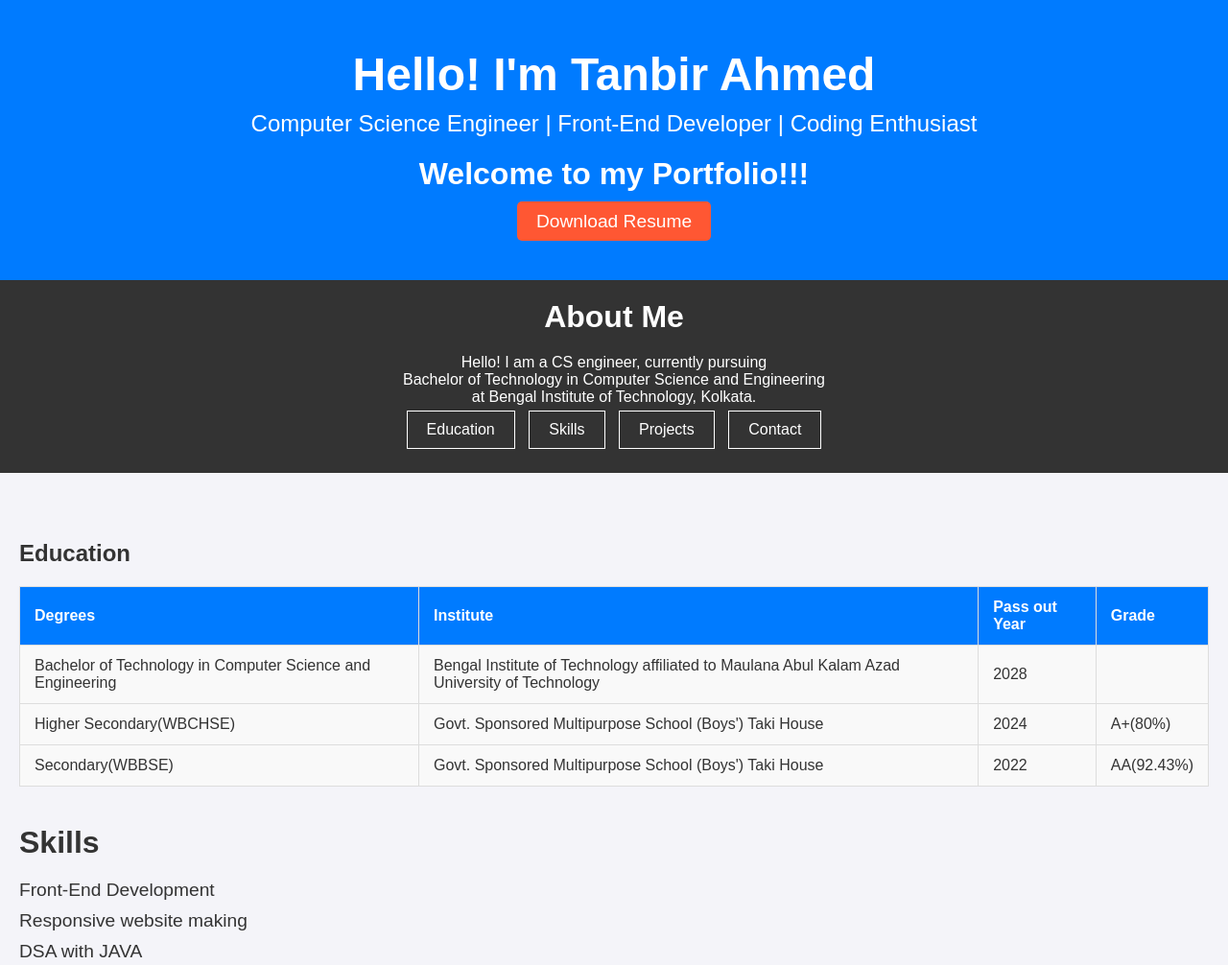
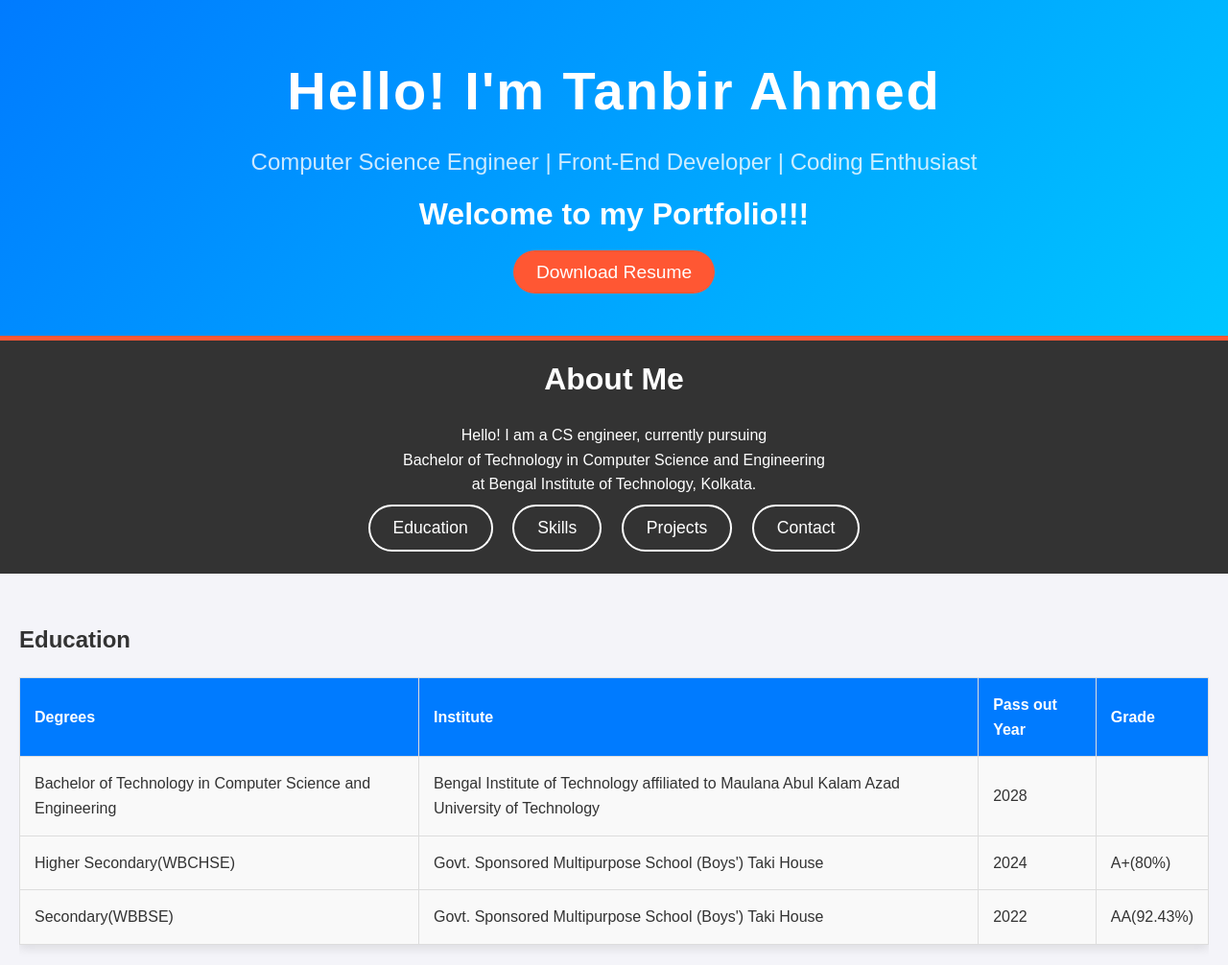
Before and after one commit to ta-gthb/portfolio, a plain HTML site: page index.html in a window 1280 px wide. Shown: the top 1006 px of the page at 96% size. Drawn offline with Linux system fonts and the light colour scheme.

Commit message:
Update styles.css

```diff
--- a/styles.css
+++ b/styles.css
@@ -5,28 +5,33 @@
     box-sizing: border-box;
 }
 
+/* Global Styles */
 body {
     font-family: 'Arial', sans-serif;
     background-color: #f4f4f9;
     color: #333;
+    line-height: 1.6;
 }
 
 /* Header Section */
 header {
     text-align: center;
     padding: 50px 20px;
-    background-color: #007bff;
+    background: linear-gradient(135deg, #007bff, #00c6ff);
     color: white;
+    border-bottom: 5px solid #ff5733;
 }
 
 header h1 {
-    font-size: 3rem;
+    font-size: 3.5rem;
     margin-bottom: 10px;
+    letter-spacing: 2px;
 }
 
 header p {
     font-size: 1.5rem;
     margin-bottom: 10px;
+    opacity: 0.8;
 }
 
 header h2 {
@@ -36,23 +41,25 @@ header h2 {
 
 header .download-btn {
     background-color: #ff5733;
-    padding: 10px 20px;
+    padding: 12px 24px;
     color: white;
     text-decoration: none;
-    border-radius: 5px;
+    border-radius: 30px;
     font-size: 1.2rem;
-    transition: background-color 0.3s ease;
+    transition: all 0.3s ease-in-out;
 }
 
 header .download-btn:hover {
     background-color: #c63d29;
+    transform: translateY(-3px);
+    box-shadow: 0 10px 20px rgba(0, 0, 0, 0.1);
 }
 
 /* Navigation */
 nav {
     background-color: #333;
     color: white;
-    padding: 20px;
+    padding: 15px;
     text-align: center;
 }
 
@@ -63,20 +70,24 @@ nav h1 {
 
 nav ul {
     list-style: none;
+    padding-left: 0;
 }
 
 nav ul button {
     background: none;
-    border: 1px solid #fff;
-    padding: 10px 20px;
-    margin: 5px;
+    border: 2px solid #fff;
+    padding: 12px 24px;
+    margin: 8px;
     color: white;
-    font-size: 1rem;
+    font-size: 1.1rem;
     cursor: pointer;
+    border-radius: 25px;
+    transition: background-color 0.3s, transform 0.3s;
 }
 
 nav ul button:hover {
-    background-color: #555;
+    background-color: #007bff;
+    transform: translateY(-3px);
 }
 
 nav ul button a {
@@ -103,10 +114,12 @@ table {
     width: 100%;
     border-collapse: collapse;
     text-align: left;
+    box-shadow: 0 4px 10px rgba(0, 0, 0, 0.1);
+    margin-bottom: 40px;
 }
 
 th, td {
-    padding: 12px 15px;
+    padding: 15px;
     border: 1px solid #ddd;
 }
 
@@ -125,18 +138,34 @@ td {
 }
 
 .Skills h2 {
-    font-size: 2rem;
+    font-size: 2.5rem;
     margin-bottom: 20px;
+    text-align: center;
+    color: #333;
 }
 
 .Skills ul {
     list-style: none;
     padding-left: 0;
+    display: flex;
+    justify-content: center;
+    flex-wrap: wrap;
 }
 
 .Skills li {
+    background-color: #ff5733;
+    padding: 10px 20px;
+    margin: 10px;
+    border-radius: 25px;
     font-size: 1.2rem;
-    margin-bottom: 10px;
+    color: white;
+    transition: all 0.3s ease-in-out;
+    box-shadow: 0 4px 10px rgba(0, 0, 0, 0.1);
+}
+
+.Skills li:hover {
+    transform: translateY(-5px);
+    background-color: #c63d29;
 }
 
 .Skills h4 {
@@ -157,12 +186,13 @@ td {
 }
 
 img {
-    max-width: 100%;
+    max-width: 80px;
     height: auto;
+    transition: transform 0.3s;
 }
 
-h2, h4, h5 {
-    margin-top: 20px;
+img:hover {
+    transform: scale(1.1);
 }
 
 /* Contact Section */
@@ -177,8 +207,18 @@ h2, h4, h5 {
 }
 
 .contact-id li {
-    font-size: 1.2rem;
+    font-size: 1.3rem;
     margin-bottom: 15px;
+    transition: transform 0.3s ease-in-out;
+}
+
+.contact-id li:hover {
+    transform: translateX(5px);
+}
+
+.contact-id h2 {
+    font-size: 2rem;
+    color: #007bff;
 }
 
 /* Note Section */
@@ -187,7 +227,7 @@ h2, h4, h5 {
     text-align: center;
     background-color: #ff5733;
     color: white;
-    padding: 10px;
+    padding: 12px;
 }
 
 marquee {
@@ -222,7 +262,13 @@ marquee {
     }
 
     .Skills ul {
+        flex-direction: column;
+    }
+
+    .Skills li {
         font-size: 1rem;
+        padding: 8px 15px;
+        margin: 5px;
     }
 
     .contact-id ul li {
```
